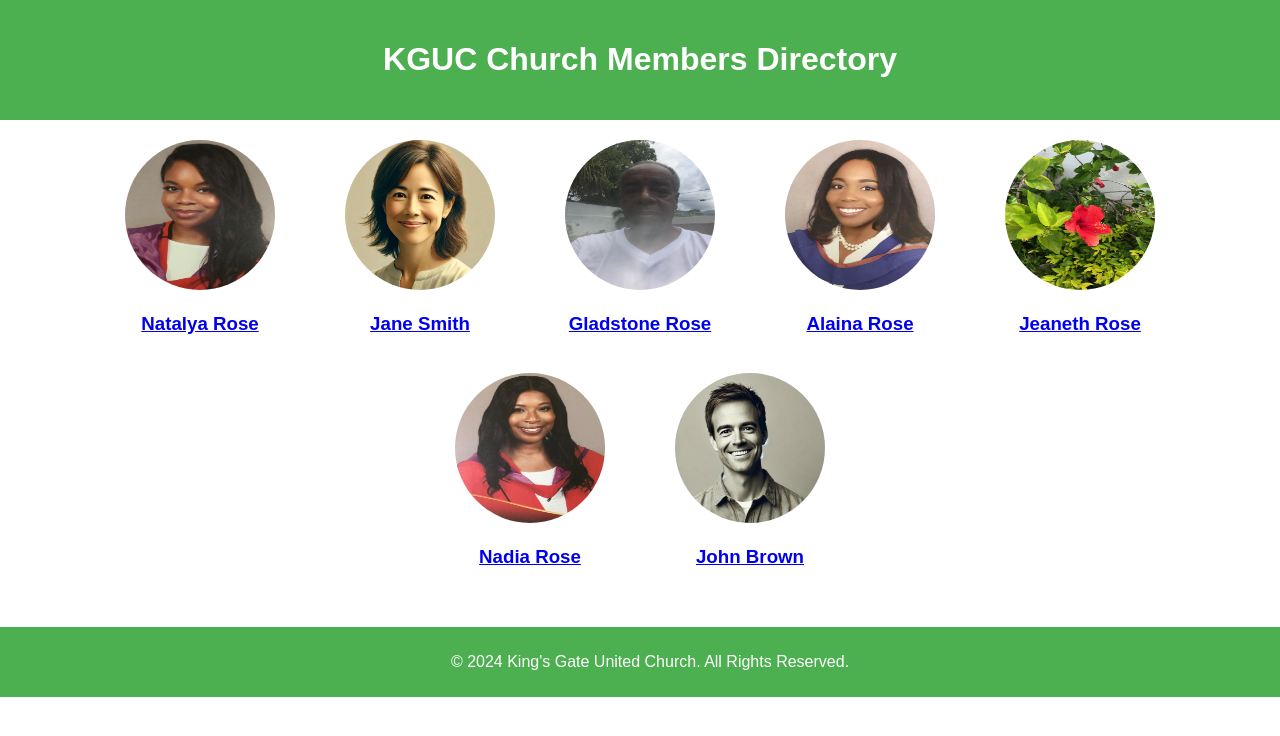
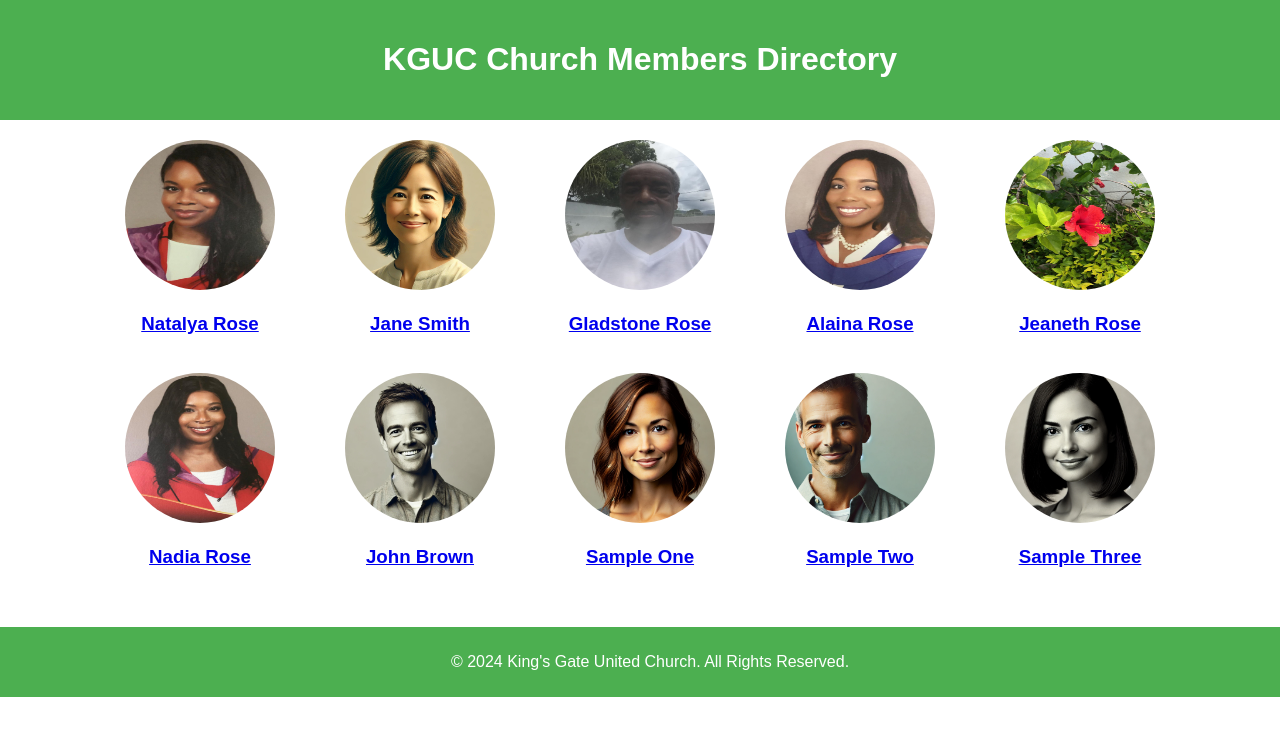
Before and after one commit to gladstone28/kguc-album-first, a React (Create React App) app: page / in a window 1280 px wide. Shown: the top 736 px of the page. Built offline with nearby package versions, Linux system fonts and the light colour scheme.

Commit message:
modify membersData.js

```diff
--- a/src/membersData.js
+++ b/src/membersData.js
@@ -41,7 +41,28 @@ const members = [
     name: 'John Brown',
     profilePicture: process.env.PUBLIC_URL + '/images/john.jpg',
     description: 'Church: This is a sample - Career: Sample Profession.'
+  },
+{
+    id: 8,
+    name: 'Sample One',
+    profilePicture: process.env.PUBLIC_URL + '/images/sample1.jpg',
+    description: 'Church: This is a sample - Career: Sample Profession.'
+  },
+{
+    id: 9,
+    name: 'Sample Two',
+    profilePicture: process.env.PUBLIC_URL + '/images/sample2.jpg',
+    description: 'Church: This is a sample - Career: Sample Profession.'
+  },
+{
+    id: 10,
+    name: 'Sample Three',
+    profilePicture: process.env.PUBLIC_URL + '/images/sample3.jpg',
+    description: 'Church: This is a sample - Career: Sample Profession.'
   }
+
+
+
 
 
 ];
```
